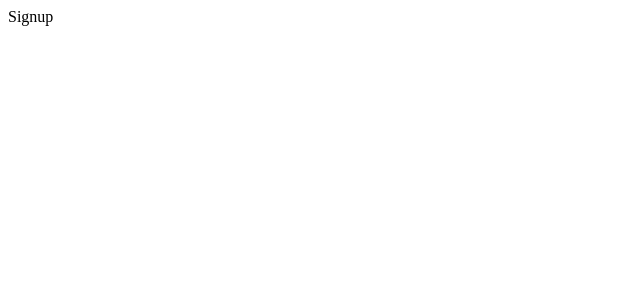
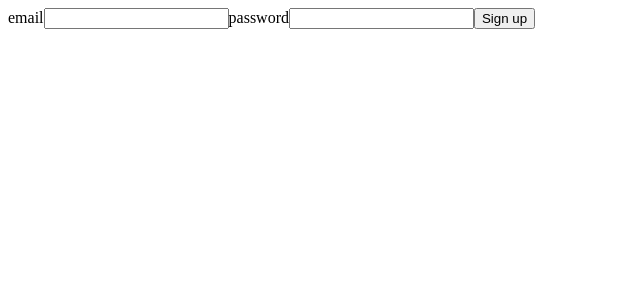
Before and after one commit to Heojiyeon/wanted-pre-onboarding-frontend, a React (Create React App) app: page /signup in a window 1280 px wide. Shown: the top 300 px of the page, without its empty margins (0-640 px from the left). Built offline with nearby package versions, Linux system fonts and the light colour scheme; the HTML template or start-up script is replaced by a standard one.

Commit message:
feat: signin, signup form 구현

```diff
--- a/src/pages/Main.js
+++ b/src/pages/Main.js
@@ -1,3 +1,10 @@
+import { Link } from "react-router-dom";
+
 export default function Main() {
-  return <div>Main</div>;
+  return (
+    <div>
+      <Link to="/signup">회원가입</Link>
+      <Link to="/signin">로그인</Link>
+    </div>
+  );
 }
--- a/src/pages/Signin.js
+++ b/src/pages/Signin.js
@@ -1,3 +1,13 @@
 export default function Signin() {
-  return <div>Signin</div>;
+  return (
+    <div>
+      <form>
+        <label id="email-input">email</label>
+        <input data-testid="email-input" type="email" />
+        <label id="email-input">password</label>
+        <input data-testid="password-input" type="password" />
+        <button data-testid="signin-button">Login</button>
+      </form>
+    </div>
+  );
 }
--- a/src/pages/Signup.js
+++ b/src/pages/Signup.js
@@ -1,3 +1,33 @@
+import { useState } from "react";
+
 export default function Signup() {
-  return <div>Signup</div>;
+  const [password, setPassword] = useState("");
+
+  const checkValues = e => {
+    e.preventDefault();
+    if (password.length < 8) {
+      alert("8자 이상 작성해주세요!");
+    } else {
+      console.log("제출 되었습니다.", e.target[0].value, e.target[1].value);
+    }
+  };
+
+  return (
+    <div>
+      <form onSubmit={e => checkValues(e)}>
+        <label id="email-input">email</label>
+        <input id="signup-email" type="email" />
+        <label id="signup-password">password</label>
+        <input
+          id="signup-password"
+          type="password"
+          onChange={e => setPassword(e.target.value)}
+        />
+        {password.length >= 1 && password.length < 8 && (
+          <div>*8자 이상 입력해주세요.</div>
+        )}
+        <button data-testid="signup-button">Sign up</button>
+      </form>
+    </div>
+  );
 }
```
